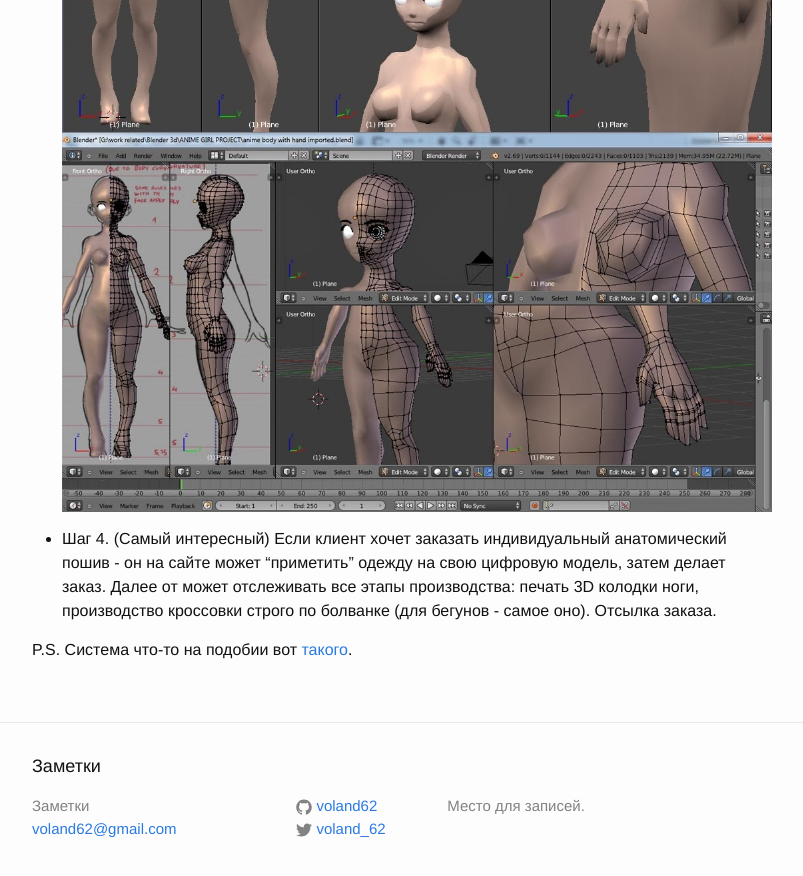
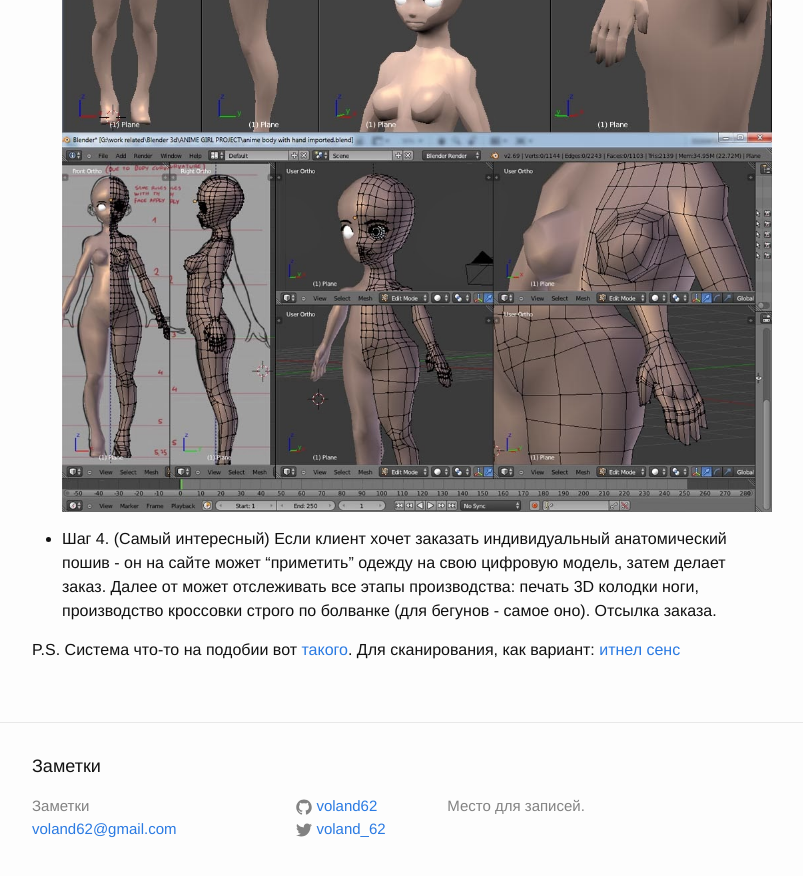
Before and after one commit to voland62/zzz, a Jekyll site: the page built from _posts/2016-01-05-проект-анатомическая-одежда.md, in a window 1280 px wide and 900 px high, scrolled down 1132 px. Shown: the top 876 px of the window, without its empty margins (238-1041 px from the left). Built offline with Jekyll 4.4.1, drawn with Linux system fonts in a browser that asks for light colours; comment, search, counter and statistics services are not loaded.

Commit message:
добавление к проекту анатомической одежды

```diff
--- a/_posts/2016-01-05-проект-анатомическая-одежда.md
+++ b/_posts/2016-01-05-проект-анатомическая-одежда.md
@@ -16,3 +16,4 @@ title: Проект "Анатомическая одежда"
 - Шаг 4. (Самый интересный) Если клиент хочет заказать индивидуальный анатомический пошив - он на сайте может "приметить" одежду на свою цифровую модель, затем делает заказ. Далее от может отслеживать все этапы производства: печать 3D колодки ноги, производство кроссовки строго по болванке (для бегунов - самое оно). Отсылка заказа.
 
 P.S. Система что-то на подобии вот [такого](https://www.youtube.com/watch?v=YAPmC6priqY).
+     Для сканирования, как вариант: [итнел сенс](https://habrahabr.ru/company/intel/blog/281038/)
```
